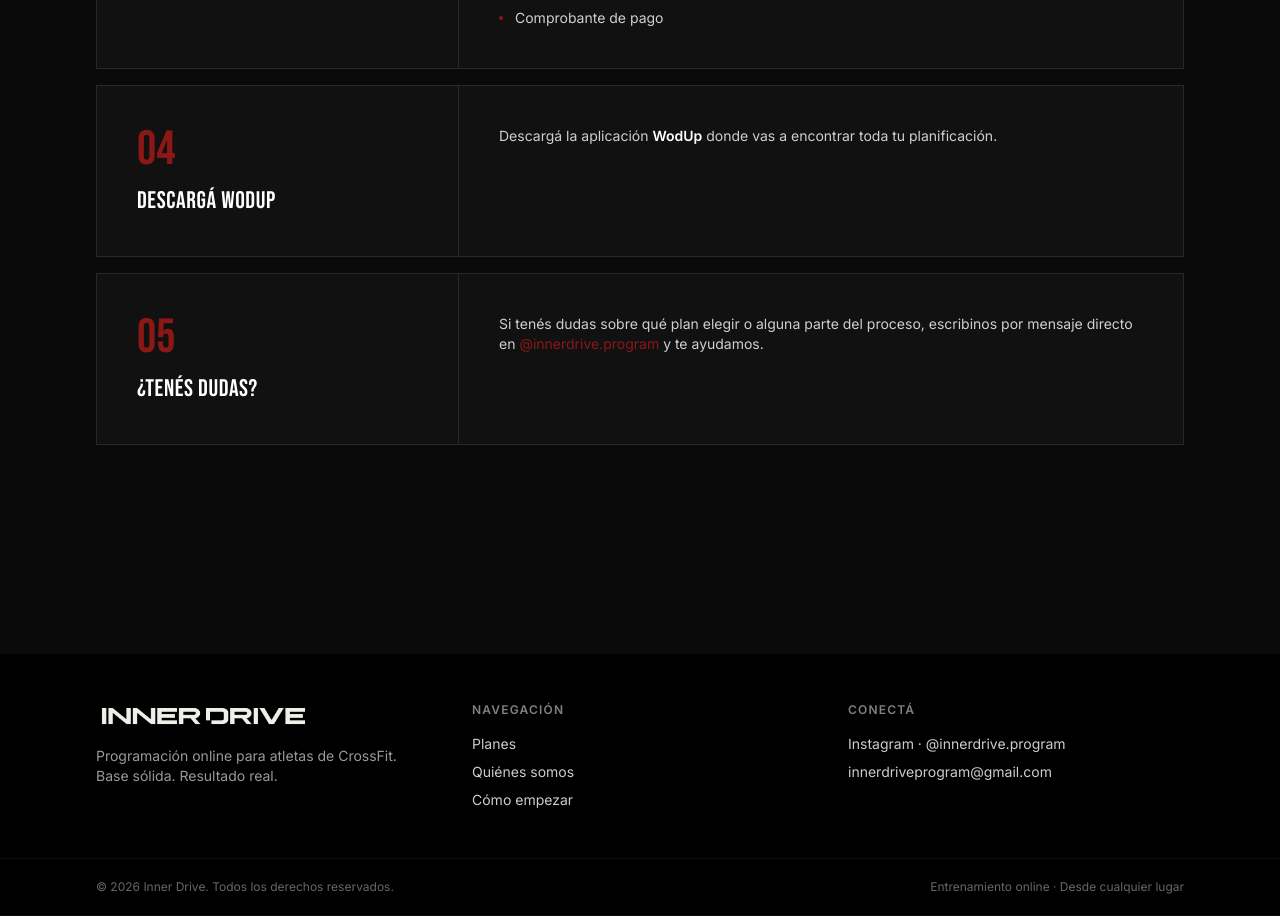
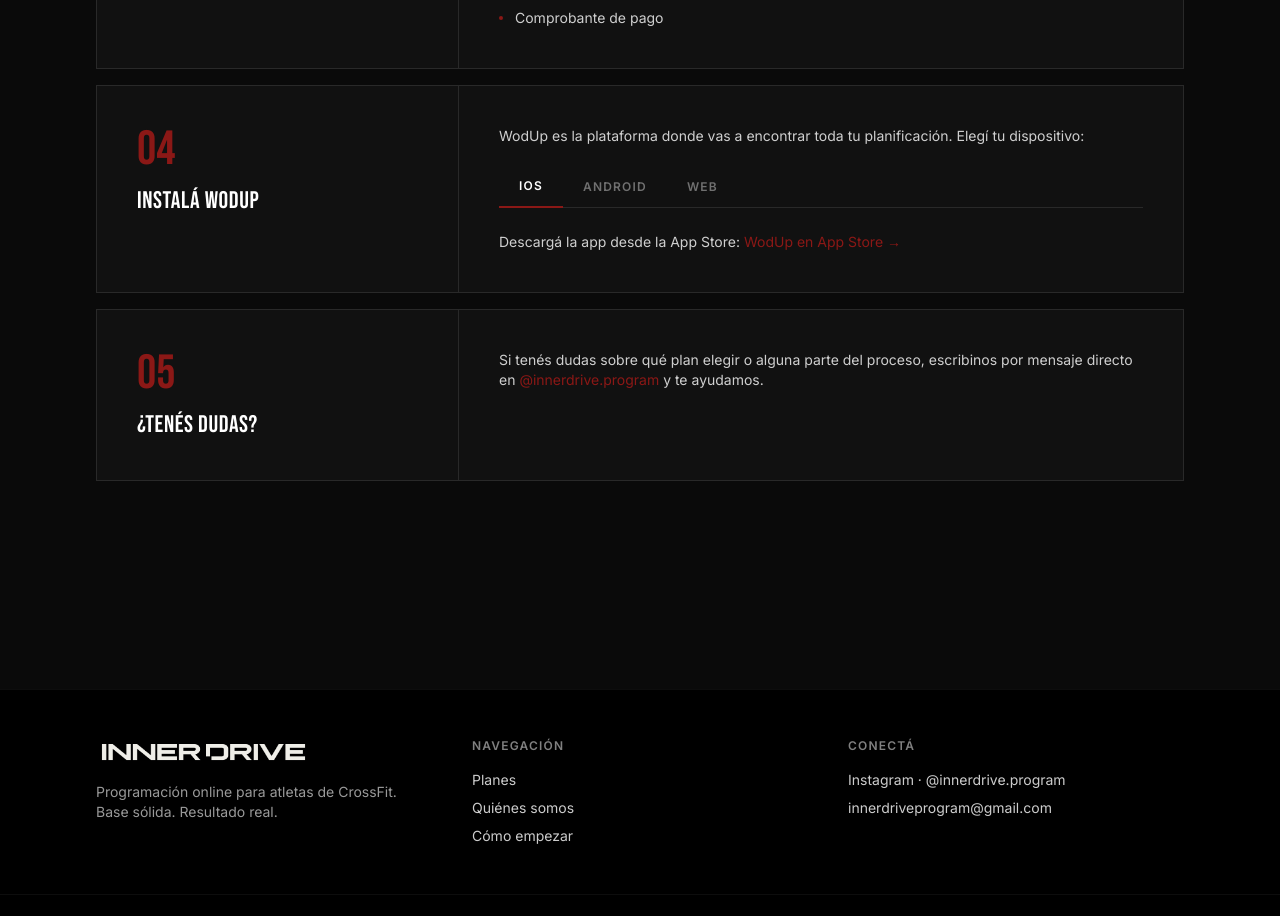
Before and after one commit to agusaldasoro/inner.drive, a Next.js app: page /como-empezar in a window 1280 px wide. Shown: the part 1060-1976 px from the top of the page. Built offline with nearby package versions, Linux system fonts and the light colour scheme.

Commit message:
Add links to apps

```diff
--- a/src/app/como-empezar/page.tsx
+++ b/src/app/como-empezar/page.tsx
@@ -1,5 +1,6 @@
 import Link from "next/link";
 import { contact } from "@/lib/content";
+import WodUpInstructions from "@/components/WodUpInstructions";
 
 export const metadata = { title: "Cómo empezar" };
 
@@ -70,12 +71,13 @@ export default function ComoEmpezarPage() {
             </ul>
           </Step>
 
-          <Step n="04" title="Descargá WodUp">
+          <Step n="04" title="Instalá WodUp">
             <p className="text-sm text-white/80">
-              Descargá la aplicación{" "}
-              <span className="font-semibold text-white">WodUp</span>{" "}
-              donde vas a encontrar toda tu planificación.
+              WodUp es la plataforma donde vas a encontrar toda tu planificación. Elegí tu dispositivo:
             </p>
+            <div className="mt-5">
+              <WodUpInstructions />
+            </div>
           </Step>
 
           <Step n="05" title="¿Tenés dudas?">
--- /dev/null
+++ b/src/components/WodUpInstructions.tsx
@@ -0,0 +1,103 @@
+"use client";
+
+import { useState } from "react";
+
+type Platform = "web" | "ios" | "android";
+
+const TABS: { id: Platform; label: string }[] = [
+  { id: "ios", label: "iOS" },
+  { id: "android", label: "Android" },
+  { id: "web", label: "Web" },
+];
+
+export default function WodUpInstructions() {
+  const [active, setActive] = useState<Platform>("ios");
+
+  return (
+    <div>
+      <div className="flex border-b border-white/10">
+        {TABS.map((tab) => (
+          <button
+            key={tab.id}
+            onClick={() => setActive(tab.id)}
+            className={`-mb-px px-5 py-3 text-xs font-semibold uppercase tracking-widest transition-colors ${
+              active === tab.id
+                ? "border-b-2 border-brand-red text-white"
+                : "text-white/40 hover:text-white/70"
+            }`}
+          >
+            {tab.label}
+          </button>
+        ))}
+      </div>
+
+      <div className="mt-6 text-sm text-white/80">
+        {active === "web" && (
+          <p>
+            Creá tu cuenta directamente desde el navegador en{" "}
+            <a
+              href="https://www.wodup.com/signup/athlete"
+              target="_blank"
+              rel="noreferrer"
+              className="text-brand-red transition-colors hover:underline"
+            >
+              wodup.com/signup →
+            </a>
+          </p>
+        )}
+
+        {active === "ios" && (
+          <p>
+            Descargá la app desde la App Store:{" "}
+            <a
+              href="https://apps.apple.com/es/app/wodup/id1407715516"
+              target="_blank"
+              rel="noreferrer"
+              className="text-brand-red transition-colors hover:underline"
+            >
+              WodUp en App Store →
+            </a>
+          </p>
+        )}
+
+        {active === "android" && (
+          <div className="space-y-5">
+            <p className="text-xs uppercase tracking-widest text-white/40">
+              WodUp no tiene app nativa para Android, pero funciona igual que una app del Play Store.
+            </p>
+            <ol className="space-y-4">
+              {[
+                <>
+                  Abrí el navegador{" "}
+                  <span className="text-white">sin modo incógnito</span> y creá tu cuenta en{" "}
+                  <a
+                    href="https://www.wodup.com/signup/athlete"
+                    target="_blank"
+                    rel="noreferrer"
+                    className="text-brand-red transition-colors hover:underline"
+                  >
+                    wodup.com/signup
+                  </a>
+                  .
+                </>,
+                <>
+                  Tocá el menú (tres puntos verticales) y seleccioná{" "}
+                  <span className="text-white">Agregar a pantalla de inicio</span> o{" "}
+                  <span className="text-white">Instalar app</span>.
+                </>,
+                <>El ícono de WodUp aparecerá en la pantalla de inicio de tu teléfono.</>,
+              ].map((step, i) => (
+                <li key={i} className="flex gap-4">
+                  <span className="shrink-0 font-display text-xl leading-none text-brand-red">
+                    {i + 1}
+                  </span>
+                  <p>{step}</p>
+                </li>
+              ))}
+            </ol>
+          </div>
+        )}
+      </div>
+    </div>
+  );
+}
```
